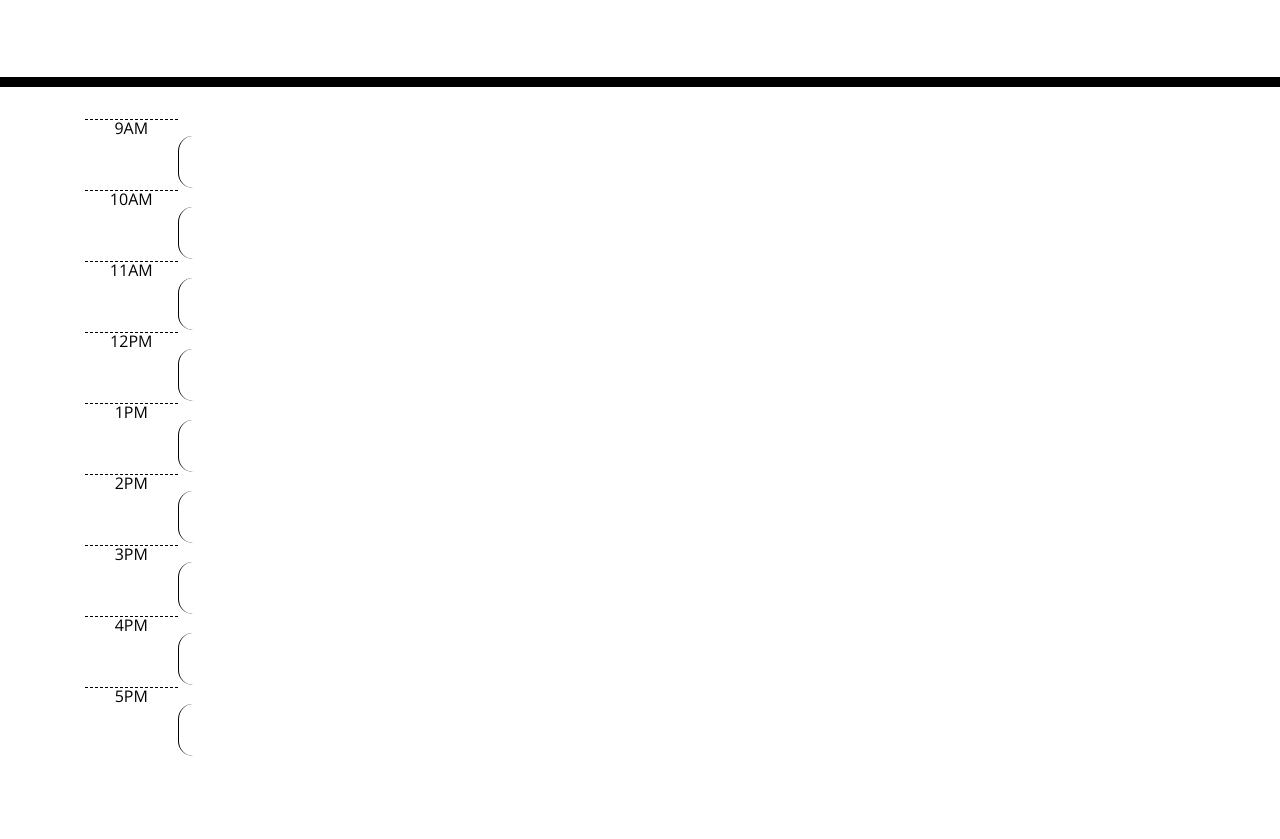
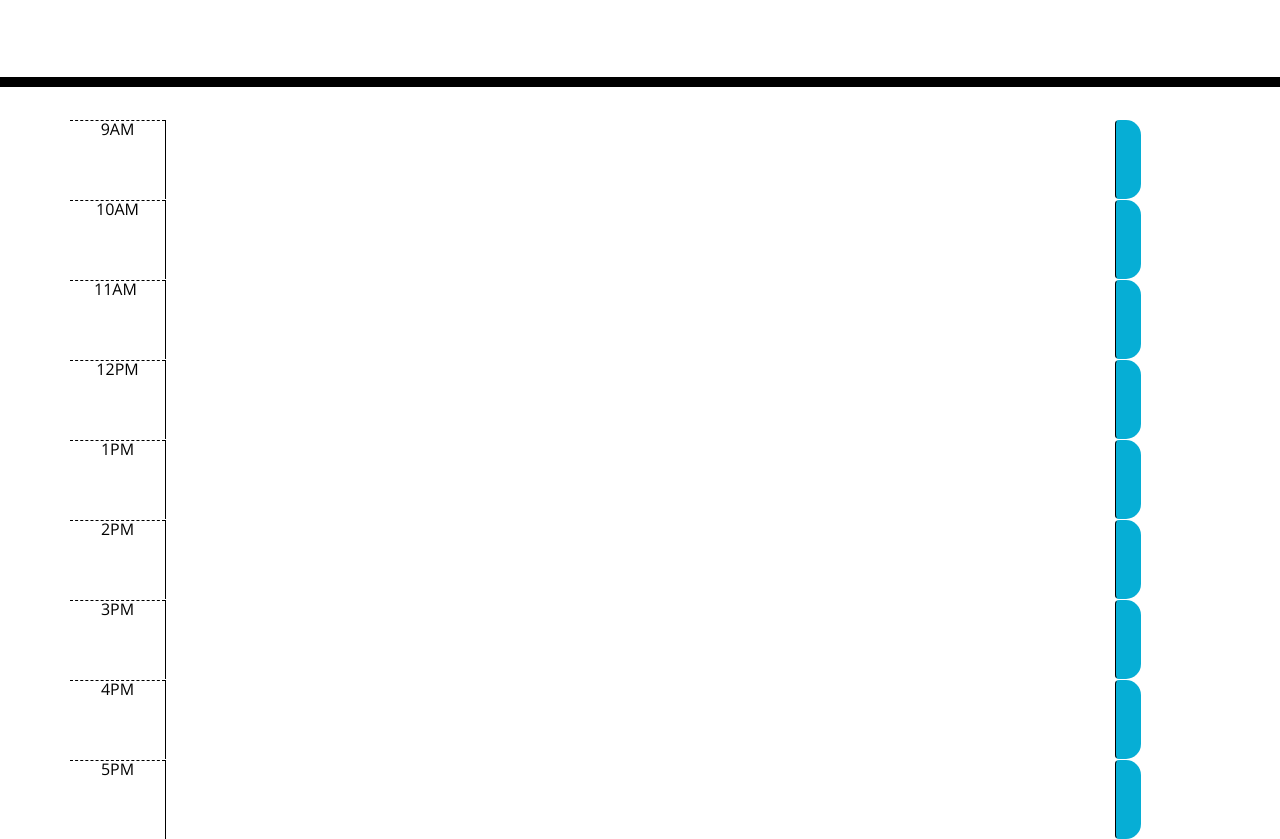
Before and after one commit to rtleib/work-day-scheduler-challenge-05, a plain HTML site: page index.html in a window 1280 px wide. Shown: the part 181-1020 px from the top of the page. Before the commit the page ends 939 px from the top, so only its background shows below. Drawn offline with nearby package versions, Linux system fonts and the light colour scheme.

Commit message:
added buttons and fixed layout

```diff
--- a/index.html
+++ b/index.html
@@ -30,52 +30,61 @@
     </header>
     <div class="container">
       <!-- Timeblocks go here -->
-      <div class="time-block" id="hour9AM">
+      <div class="time-block row" id="hour9AM">
         <div class="col-md-1 hour">9AM</div>
-        <textarea class="col-md-10 time-block description"></textarea>
+        <textarea class="col-md-10 description"></textarea>
+        <button class="btn saveBtn"></button>
       </div>
 
-      <div class="time-block" id="hour10AM">
+
+      <div class="time-block row" id="hour10AM">
         <div class="col-md-1 hour">10AM</div>
-        <textarea class="col-md-10 time-block description"></textarea>
+        <textarea class="col-md-10 description"></textarea>
+        <button class="btn saveBtn"></button>
       </div>
 
-      <div class="time-block" id="hour11AM">
+      <div class="time-block row" id="hour11AM">
         <div class="col-md-1 hour">11AM </div>
-        <textarea class="col-md-10 time-block description"></textarea>
+        <textarea class="col-md-10 description"></textarea>
+        <button class="btn saveBtn"></button>
       </div>
 
-      <div class="time-block" id="hour12PM">
+      <div class="time-block row" id="hour12PM">
         <div class="col-md-1 hour">12PM</div>
-        <textarea class="col-md-10 time-block description"></textarea>
+        <textarea class="col-md-10 description"></textarea>
+        <button class="btn saveBtn"></button>
       </div>
 
-      <div class="time-block" id="hour1PM">
+      <div class="time-block row" id="hour1PM">
         <div class="col-md-1 hour">1PM</div>
-        <textarea class="col-md-10 time-block description"></textarea>
+        <textarea class="col-md-10 description"></textarea>
+        <button class="btn saveBtn"></button>
       </div>
 
-      <div class="time-block" id="hour2PM">
+      <div class="time-block row" id="hour2PM">
         <div class="col-md-1 hour">2PM</div>
-        <textarea class="col-md-10 time-block description"></textarea>
+        <textarea class="col-md-10 description"></textarea>
+        <button class="btn saveBtn"></button>
       </div>
 
-      <div class="time-block" id="hour3PM">
+      <div class="time-block row" id="hour3PM">
         <div class="col-md-1 hour">3PM</div>
-        <textarea class="col-md-10 time-block description"></textarea>
+        <textarea class="col-md-10 description"></textarea>
+        <button class="btn saveBtn"></button>
       </div>
 
-      <div class="time-block" id="hour4PM">
+      <div class="time-block row" id="hour4PM">
         <div class="col-md-1 hour">4PM</div>
-        <textarea class="col-md-10 time-block description"></textarea>
+        <textarea class="col-md-10 description"></textarea>
+        <button class="btn saveBtn"></button>
       </div>
 
-      <div class="time-block" id="hour5PM">
+      <div class="time-block row" id="hour5PM">
         <div class="col-md-1 hour">5PM</div>
-        <textarea class="col-md-10 time-block description"></textarea>
+        <textarea class="col-md-10 description"></textarea>
+        <button class="btn saveBtn"></button>
       </div>
 
-      <!-- <button class="saveBtn"></button> -->
 
     <script src="https://code.jquery.com/jquery-3.4.1.min.js"></script>
     <script src="https://cdnjs.cloudflare.com/ajax/libs/moment.js/2.24.0/moment.min.js"></script>
```
